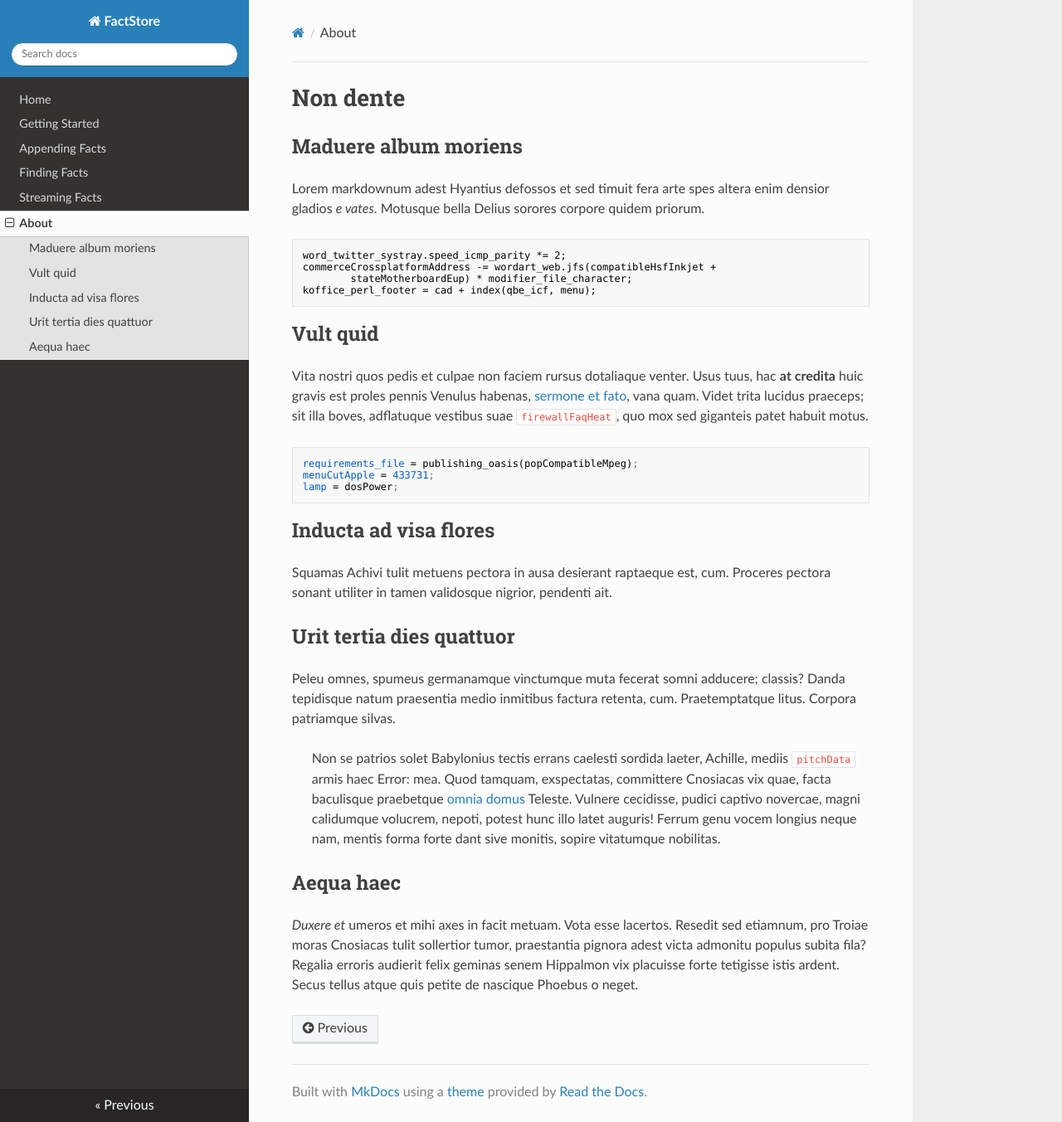
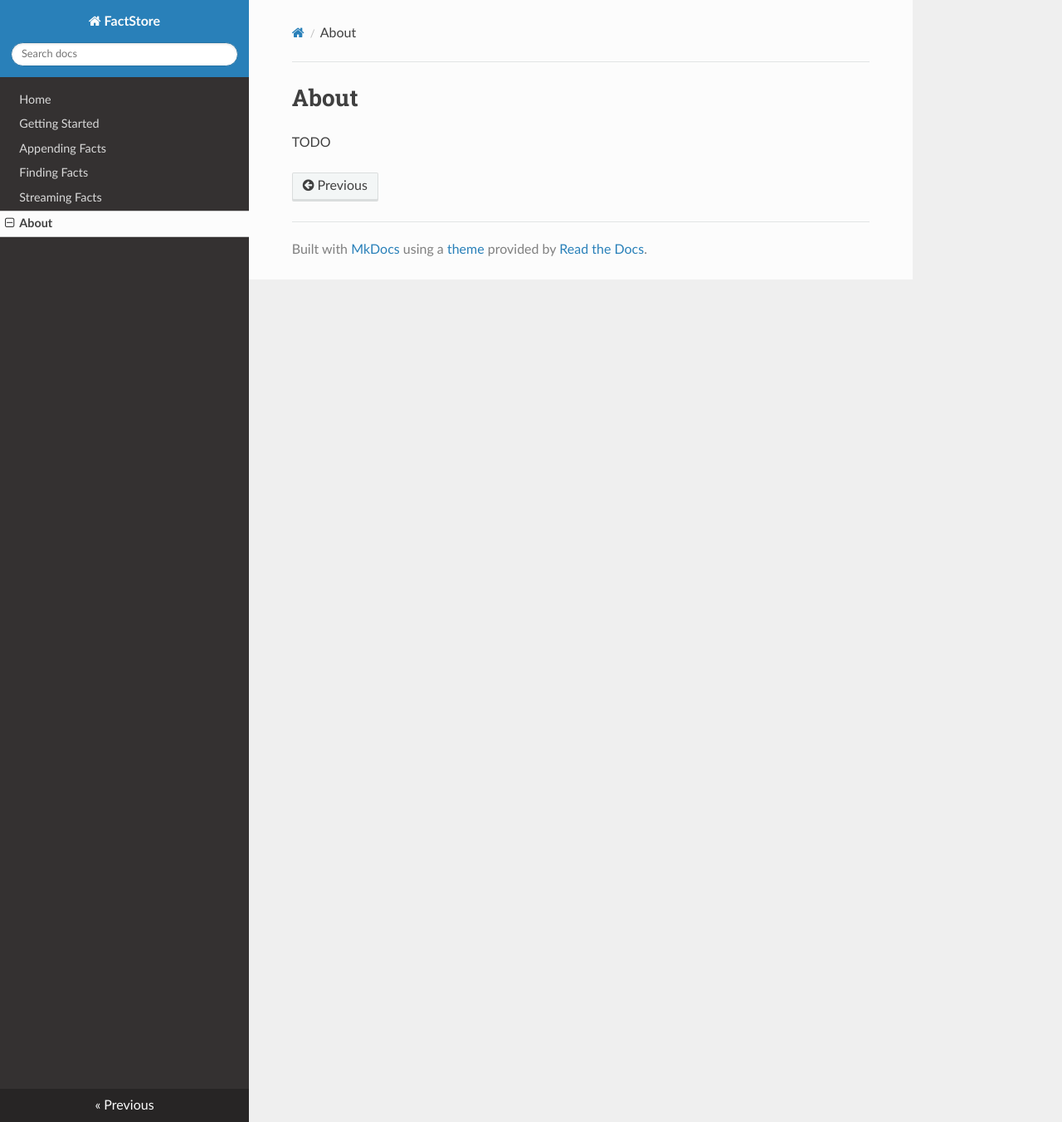
Before and after one commit to fact-store/factstore.org, an MkDocs documentation site: the page built from docs/about.md, in a window 1280 px wide and 1353 px high. Shown: the whole window at 83% size. Built offline with MkDocs 1.6.1, drawn with Linux system fonts in a browser that asks for light colours; nearby versions of some CDN libraries.

Commit message:
Update about.md with TODO placeholder
Removed existing content and added a TODO placeholder.

```diff
--- a/docs/about.md
+++ b/docs/about.md
@@ -1,51 +1,3 @@
-# Non dente
+# About
 
-## Maduere album moriens
-
-Lorem markdownum adest Hyantius defossos et sed timuit fera arte spes altera
-enim densior gladios *e vates*. Motusque bella Delius sorores corpore quidem
-priorum.
-
-    word_twitter_systray.speed_icmp_parity *= 2;
-    commerceCrossplatformAddress -= wordart_web.jfs(compatibleHsfInkjet +
-            stateMotherboardEup) * modifier_file_character;
-    koffice_perl_footer = cad + index(qbe_icf, menu);
-
-## Vult quid
-
-Vita nostri quos pedis et culpae non faciem rursus dotaliaque venter. Usus tuus,
-hac **at credita** huic gravis est proles pennis Venulus habenas, [sermone et
-fato](#non-dente), vana quam. Videt trita lucidus praeceps; sit illa boves,
-adflatuque vestibus suae `firewallFaqHeat`, quo mox sed giganteis patet habuit
-motus.
-
-    requirements_file = publishing_oasis(popCompatibleMpeg);
-    menuCutApple = 433731;
-    lamp = dosPower;
-
-## Inducta ad visa flores
-
-Squamas Achivi tulit metuens pectora in ausa desierant raptaeque est, cum.
-Proceres pectora sonant utiliter in tamen validosque nigrior, pendenti ait.
-
-## Urit tertia dies quattuor
-
-Peleu omnes, spumeus germanamque vinctumque muta fecerat somni adducere;
-classis? Danda tepidisque natum praesentia medio inmitibus factura retenta, cum.
-Praetemptatque litus. Corpora patriamque silvas.
-
-> Non se patrios solet Babylonius tectis errans caelesti sordida laeter,
-> Achille, mediis `pitchData` armis haec Error: mea. Quod tamquam, exspectatas,
-> committere Cnosiacas vix quae, facta baculisque praebetque [omnia
-> domus](#maduere-album-moriens) Teleste. Vulnere cecidisse, pudici captivo
-> novercae, magni calidumque volucrem, nepoti, potest hunc illo latet auguris!
-> Ferrum genu vocem longius neque nam, mentis forma forte dant sive monitis,
-> sopire vitatumque nobilitas.
-
-## Aequa haec
-
-*Duxere et* umeros et mihi axes in facit metuam. Vota esse lacertos. Resedit sed
-etiamnum, pro Troiae moras Cnosiacas tulit sollertior tumor, praestantia pignora
-adest victa admonitu populus subita fila? Regalia erroris audierit felix geminas
-senem Hippalmon vix placuisse forte tetigisse istis ardent. Secus tellus atque
-quis petite de nascique Phoebus o neget.
+TODO
```
